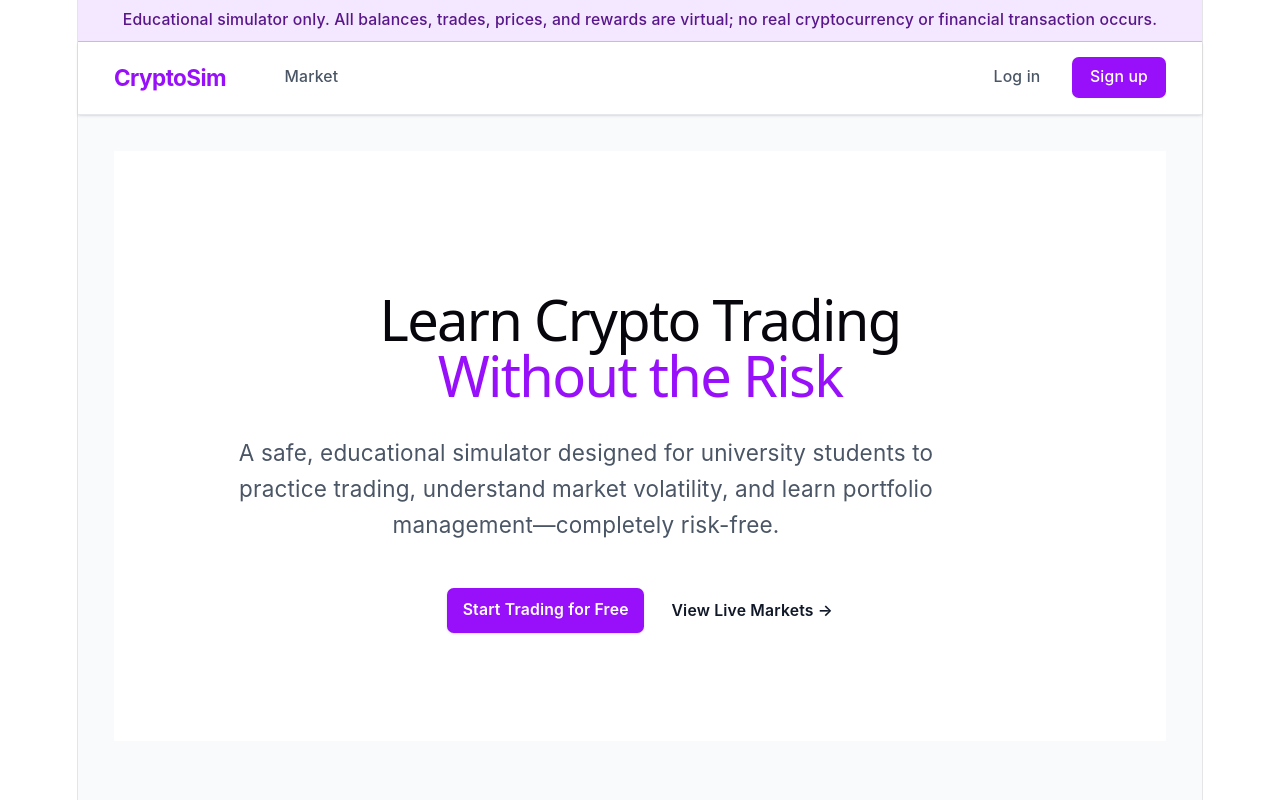
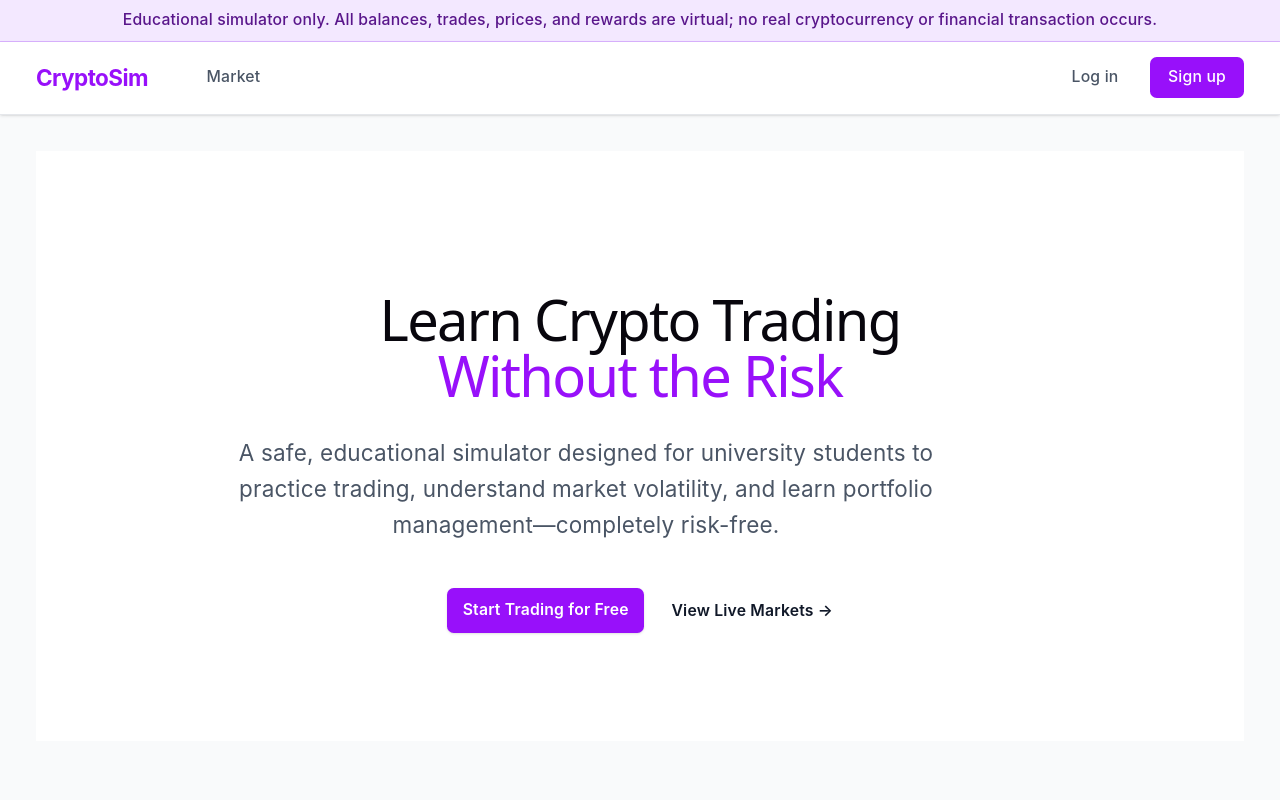
Before and after one commit to SinhaWiz/Crypto_WEB_DEV, a React (Vite) app in the folder client/: page / in a window 1280 px wide. Shown: the top 800 px of the page. Built offline with nearby package versions, Linux system fonts and the light colour scheme; no server answers.

Commit message:
style: remove fixed width on root to enable full screen tailwind layout

```diff
--- a/client/src/index.css
+++ b/client/src/index.css
@@ -57,15 +57,9 @@
 }
 
 #root {
-  width: 1126px;
-  max-width: 100%;
-  margin: 0 auto;
-  text-align: center;
-  border-inline: 1px solid var(--border);
   min-height: 100svh;
   display: flex;
   flex-direction: column;
-  box-sizing: border-box;
 }
 
 h1,
```
